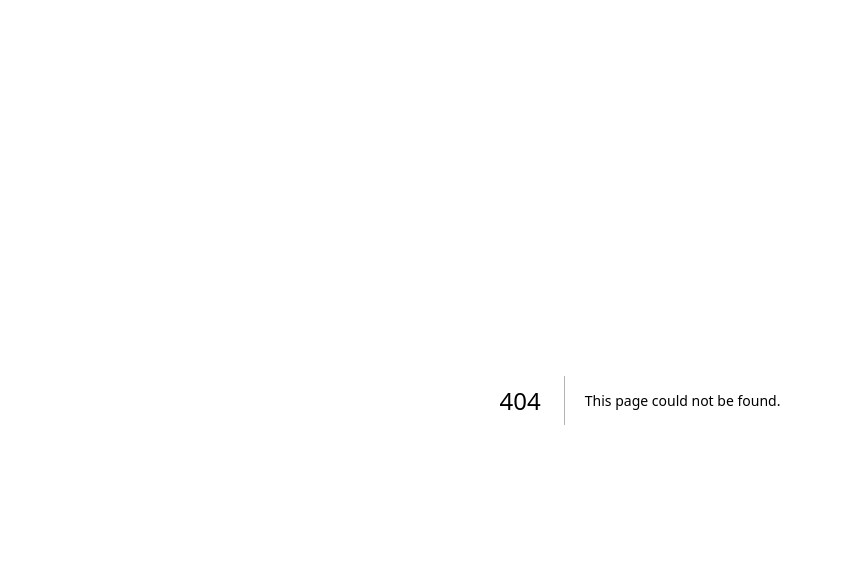
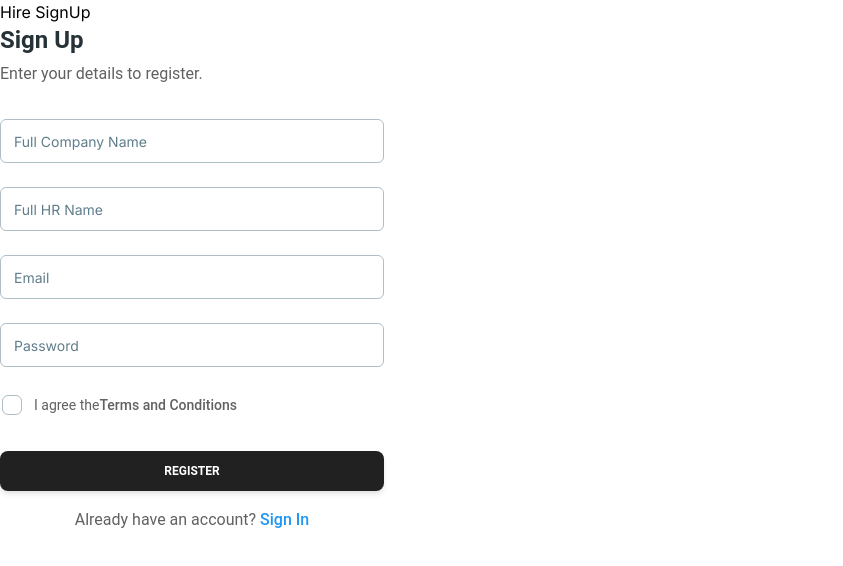
Before and after one commit to Anurag2293/placement-portal, a Next.js app: page /hire/sign-up in a window 1280 px wide. Before the commit this address had no page. Shown: the top 566 px of the page, without its empty margins (0-843 px from the left). Built offline with nearby package versions, Linux system fonts and the light colour scheme.

Commit message:
feat company basic auth

```diff
--- a/src/app/api/company/auth/sign-up/route.ts
+++ b/src/app/api/company/auth/sign-up/route.ts
@@ -14,7 +14,7 @@ export const POST = async (request: Request) => {
                 password: body.password,
             },
         })
-        return NextResponse.json({success: true, message: "Company Successfully signed up", company});
+        return NextResponse.json({success: true, message: "Successfully signed up! Please Login to Enter.", company});
     } catch (error: any) {
         return NextResponse.json({success: false, message: error.message}, { status: 500 });
     }
--- /dev/null
+++ b/src/app/hire/page.tsx
@@ -0,0 +1,27 @@
+'use client'
+
+import React, { useEffect } from 'react'
+import { useAppSelector } from '@/redux/store'
+import { useRouter} from 'next/navigation'
+
+type Props = {}
+
+const HireHome = (props: Props) => {
+    const router = useRouter();
+    const {isAuthenticated, name} = useAppSelector(state => state.hireAuth.value);
+
+    useEffect(() => {
+        if (!isAuthenticated) {
+            router.push('/hire/sign-in');
+        }
+    }, [isAuthenticated])
+
+    return (
+        <div>
+            <h1>Welcome, {name}!</h1>
+            <p>Your search ends for talented devs!</p>
+        </div>
+    )
+}
+
+export default HireHome
--- /dev/null
+++ b/src/app/hire/sign-in/page.tsx
@@ -0,0 +1,17 @@
+'use client'
+
+import React from 'react'
+import SignIn from './sign-in'
+
+type Props = {}
+
+const HireSignIn = (props: Props) => {
+    return (
+        <>
+            <div>Hire Sign In</div>
+            <SignIn />
+        </>
+    )
+}
+
+export default HireSignIn
--- a/src/components/my-log-in.tsx
+++ b/src/app/hire/sign-in/sign-in.tsx
@@ -1,5 +1,3 @@
-'use client'
-
 import Link from 'next/link';
 import { useRouter } from 'next/navigation'
 import { SubmitHandler, useForm } from "react-hook-form";
@@ -24,7 +22,7 @@ type FormValues = {
     terms: boolean;
 };
 
-const Login = (props: Props) => {
+const SignIn = (props: Props) => {
     const dispatch = useDispatch<AppDispatch>();
 
     const router = useRouter();
@@ -32,26 +30,24 @@ const Login = (props: Props) => {
 
     const onSubmit: SubmitHandler<FormValues> = async (data) => {
         try {
-            const response = await fetch('/api/auth/developer/login', {
+            const response = await fetch('/api/company/auth/sign-in', {
                 method: 'POST',
                 headers: {
                     'Content-Type': 'application/json'
                 },
                 body: JSON.stringify(data),
             });
-            const result = await response.json();
+            const { success, message, company } = await response.json();
 
-            if (result.success == true) {
-                dispatch(logIn(result.developer.name));
-                router.push('/developer');
+            if (!success) {
+                throw new Error(message);
             }
-            else {
-                throw new Error(result.message);
-            }
+
+            dispatch(logIn(company));
+            router.push('/hire');
 
             setValue('email', '');
             setValue('password', '');
-            console.log(result);
         } catch (error: any) {
             console.log(error);
             alert(error.message);
@@ -60,7 +56,7 @@ const Login = (props: Props) => {
 
     return (
         <Card className='' color="transparent" shadow={false}>
-            {/* <Typography variant="h4" color="blue-gray">
+            <Typography variant="h4" color="blue-gray">
                 Login
             </Typography>
             <Typography color="gray" className="mt-1 font-normal">
@@ -77,15 +73,15 @@ const Login = (props: Props) => {
                 <Typography color="gray" className="mt-4 text-center font-normal">
                     Don't have an account?{" "}
                     <Link
-                        href="/developer/signup"
+                        href="/hire/sign-up"
                         className="font-medium text-blue-500 transition-colors hover:text-blue-700"
                     >
                         Sign Up
                     </Link>
                 </Typography>
-            </form> */}
+            </form>
         </Card>
     );
 }
 
-export default Login
+export default SignIn
--- /dev/null
+++ b/src/app/hire/sign-up/page.tsx
@@ -0,0 +1,17 @@
+'use client'
+
+import React from 'react'
+import SignUp from './sign-up'
+
+type Props = {}
+
+const HireSignUp = (props: Props) => {
+    return (
+        <>
+            <div>Hire SignUp</div>
+            <SignUp />
+        </>
+    )
+}
+
+export default HireSignUp
--- a/src/components/my-sign-up.tsx
+++ b/src/app/hire/sign-up/sign-up.tsx
@@ -1,5 +1,3 @@
-'use client'
-
 import React from 'react'
 import { SubmitHandler, useForm } from "react-hook-form";
 import {
@@ -10,42 +8,53 @@ import {
     Typography,
 } from "@material-tailwind/react";
 import Link from 'next/link';
+import { useRouter } from 'next/navigation'
 
 type Props = {}
 
 type FormValues = {
     name: string;
+    hrName: string,
     email: string;
     password: string;
     terms: boolean;
 };
 
 const SignUp = (props: Props) => {
+    const router = useRouter();
     const { register, handleSubmit, setValue, watch, formState: { errors } } = useForm<FormValues>();
 
     const onSubmit: SubmitHandler<FormValues> = async (data) => {
         try {
-            const response = await fetch('/api/auth/developer/signup', {
+            const response = await fetch('/api/company/auth/sign-up', {
                 method: 'POST',
                 headers: {
                     'Content-Type': 'application/json'
                 },
                 body: JSON.stringify(data),
             });
-            const result = await response.json();
+            const { success, message, company} = await response.json();
+
+            if (!success) {
+                throw new Error(message);
+            }
+
             setValue('name', '');
             setValue('email', '');
             setValue('password', '');
             setValue('terms', false);
-            console.log(result);
-        } catch (error) {
+            console.log({success, message, company});
+            alert(message);
+            router.push('/hire/sign-in');
+        } catch (error: any) {
             console.log(error);
+            alert(error.message);
         }
     };
 
     return (
         <Card className='' color="transparent" shadow={false}>
-            {/* <Typography variant="h4" color="blue-gray">
+            <Typography variant="h4" color="blue-gray">
                 Sign Up
             </Typography>
             <Typography color="gray" className="mt-1 font-normal">
@@ -53,7 +62,8 @@ const SignUp = (props: Props) => {
             </Typography>
             <form onSubmit={handleSubmit(onSubmit)} className="mt-8 mb-2 w-80 max-w-screen-lg sm:w-96">
                 <div className="mb-4 flex flex-col gap-6">
-                    <Input {...register("name", { required: true })} size="lg" label="Full Name" />
+                    <Input {...register("name", { required: true })} size="lg" label="Full Company Name" />
+                    <Input {...register("hrName", { required: true })} size="lg" label="Full HR Name" />
                     <Input {...register("email", { required: true })} size="lg" label="Email" />
                     <Input {...register("password", { required: true })} type="password" size="lg" label="Password" />
                 </div>
@@ -77,13 +87,13 @@ const SignUp = (props: Props) => {
                 <Typography color="gray" className="mt-4 text-center font-normal">
                     Already have an account?{" "}
                     <Link
-                        href="/developer/login"
+                        href="/hire/sign-in"
                         className="font-medium text-blue-500 transition-colors hover:text-blue-700"
                     >
                         Sign In
                     </Link>
                 </Typography>
-            </form> */}
+            </form>
         </Card>
     );
 }
--- a/src/middleware.ts
+++ b/src/middleware.ts
@@ -5,7 +5,8 @@ import { authMiddleware } from "@clerk/nextjs";
 // See https://clerk.com/docs/nextjs/middleware for more information about configuring your middleware
 
 export default authMiddleware({
-    publicRoutes: ["/", "/developer", "/api/company/auth/sign-in", "/api/company/auth/sign-up", "/api/company/auth/sign-out"]
+    publicRoutes: ["/", "/developer"],
+    ignoredRoutes: ["/hire(/.*)?", "/api/company(/.*)?"],
 });
 
 export const config = {
--- a/src/redux/features/hire-auth-slice.ts
+++ b/src/redux/features/hire-auth-slice.ts
@@ -12,7 +12,7 @@ type InitialState = {
 }
 
 type LoginPayloadAction = {
-    hireName: string;
+    name: string;
     hrName: string;
     id: string;
 };
@@ -37,7 +37,7 @@ export const auth = createSlice({
             return {
                 value: {
                     isAuthenticated: true,
-                    name: action.payload.hireName,
+                    name: action.payload.name,
                     id: action.payload.id,
                     hrName: action.payload.hrName,
                     isModerator: false,
--- a/src/redux/store.ts
+++ b/src/redux/store.ts
@@ -1,10 +1,10 @@
 import { configureStore } from "@reduxjs/toolkit";
 import { TypedUseSelectorHook, useSelector } from "react-redux";
-import authReducer from "./features/hire-auth-slice";
+import hireAuthReducer from "./features/hire-auth-slice";
 
 export const store = configureStore({
     reducer: {
-        authReducer
+        hireAuth: hireAuthReducer
     },
 });
 
```
